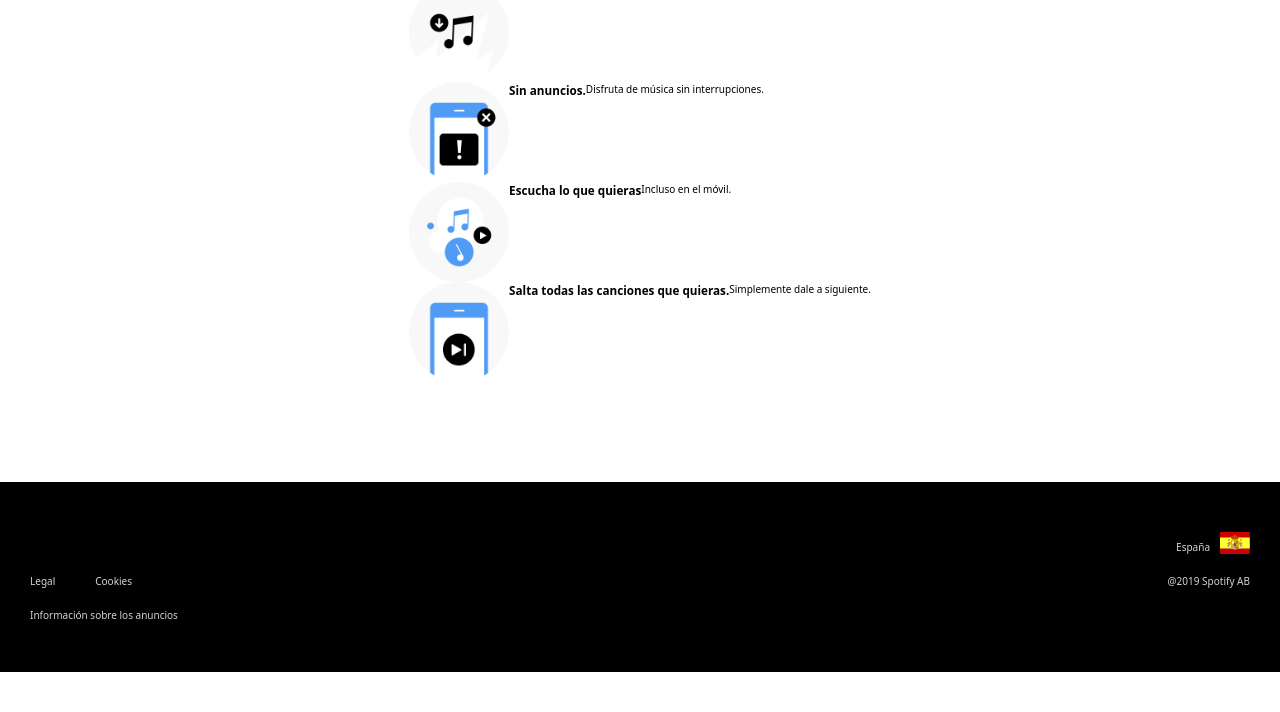
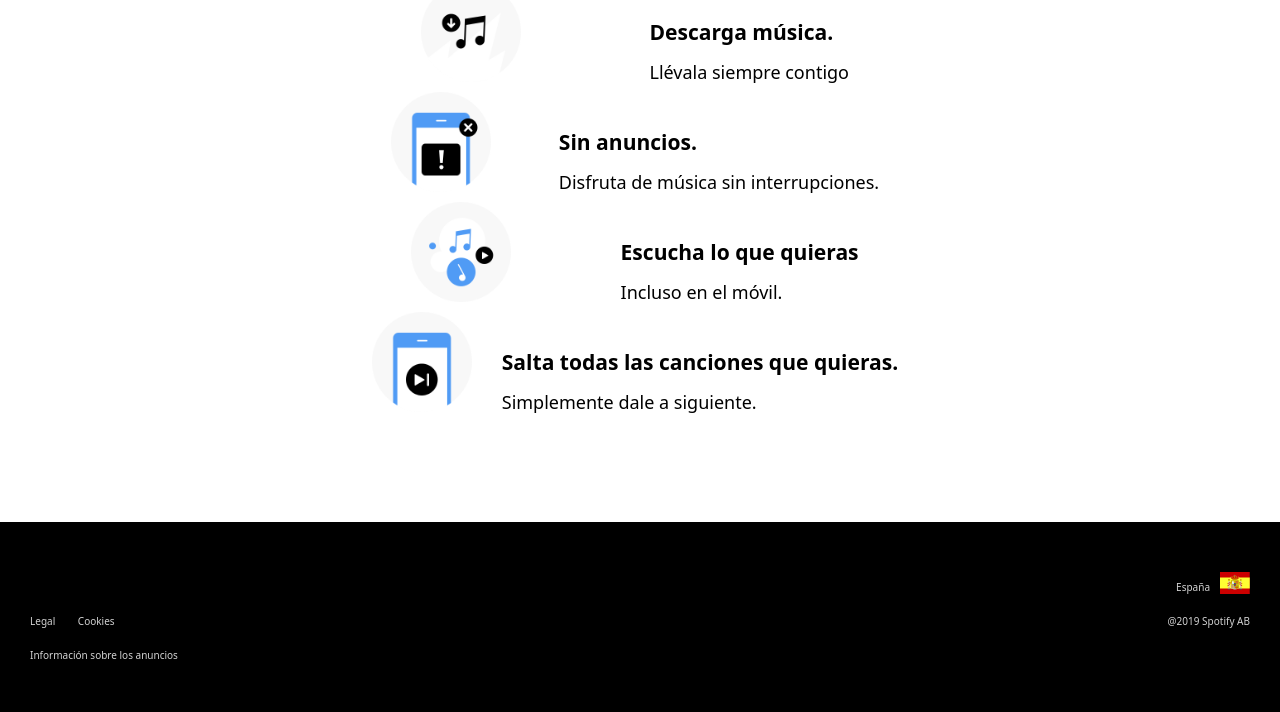
Before and after one commit to mteresacastro/Spotify-HTML-CSS, a website: page src/html/index.html in a window 1280 px wide. Shown: the part 609-1321 px from the top of the page. Before the commit the page ends 1281 px from the top, so only its background shows below. Drawn offline with nearby package versions, Linux system fonts and the light colour scheme; files that its build step writes are made by us from their sources; files whose address does not match are found by name.

Commit message:
partials+table

```diff
--- a/src/html/partials/main.html
+++ b/src/html/partials/main.html
@@ -1,4 +1,4 @@
 <main>
-    <include src="./partials/section-hero.html"></include>
-    <include src="./partials/section-table.html"></include>
+    <include src="./section-hero.html"></include>
+    <include src="./section-table.html"></include>
 </main>
--- a/src/html/partials/section-table.html
+++ b/src/html/partials/section-table.html
@@ -3,27 +3,44 @@
 
     <div class="table">
         <article class="article">
-            <img src="./assets/images/benefit-1.png" alt="benefit-1" class="img-table">
+            <div class="div-img">
+                <img src="./assets/images/benefit-1.png" alt="benefit-1" class="img-table"></div>
+            <div class="crazy">
                 <h3>Descarga música.</h3>
                 <p>Llévala siempre contigo</p>
+            </div>
         </article>
 
         <article class="article">
+            <div class="div-img">
                 <img src="./assets/images/benefit-2.png" alt="benefit-2" class="img-table">
+            </div>
+            <div class="crazy">
                 <h3>Sin anuncios.</h3>
                 <p>Disfruta de música sin interrupciones.</p>
+            </div>
         </article>
 
         <article class="article">
+            <div class="div-img">
                 <img src="./assets/images/benefit-3.png" alt="benefit-3" class="img-table">
+            </div>
+
+            <div class="crazy">
                 <h3>Escucha lo que quieras</h3>
                 <p>Incluso en el móvil.</p>
+            </div>
+
         </article>
 
         <article class="article">
+            <div class="div-img">
                 <img src="./assets/images/benefit-4.png" alt="benefit-4" class="img-table">
+            </div>
+            <div class="crazy">
                 <h3>Salta todas las canciones que quieras.</h3>
                 <p>Simplemente dale a siguiente.</p>
+            </div>
         </article>
     </div>
 </section>
--- a/src/scss/main.scss
+++ b/src/scss/main.scss
@@ -104,8 +104,13 @@ section h2{
     text-align: center;
     padding-top: 20px;
 }
+
 .img-table{
-    width: 100px;
+    width: 100%;
+}
+.div-img{
+    width: 10rem;
+
 }
 
 .class_table {
@@ -115,20 +120,22 @@ section h2{
     padding-bottom: 100px;
 }
 
-article {
+.article {
     display: flex;
     flex-direction: row;
-    }
+    gap: 1.5rem;
+    justify-content: space-around;
+}
 
-/*
-.table td{
+.crazy{
+    display: flex;
+    flex-direction: column;
     padding-top: 30px;
     padding-left: 15px;
     padding-right: 10px;
     font-size: 1.8rem;
     line-height: 40px;
 }
-*/
 
 .nav_ul {
     display: none;
```
Also changed, not shown: 1 other file. Lines whose indentation alone changed are shown as unchanged.
